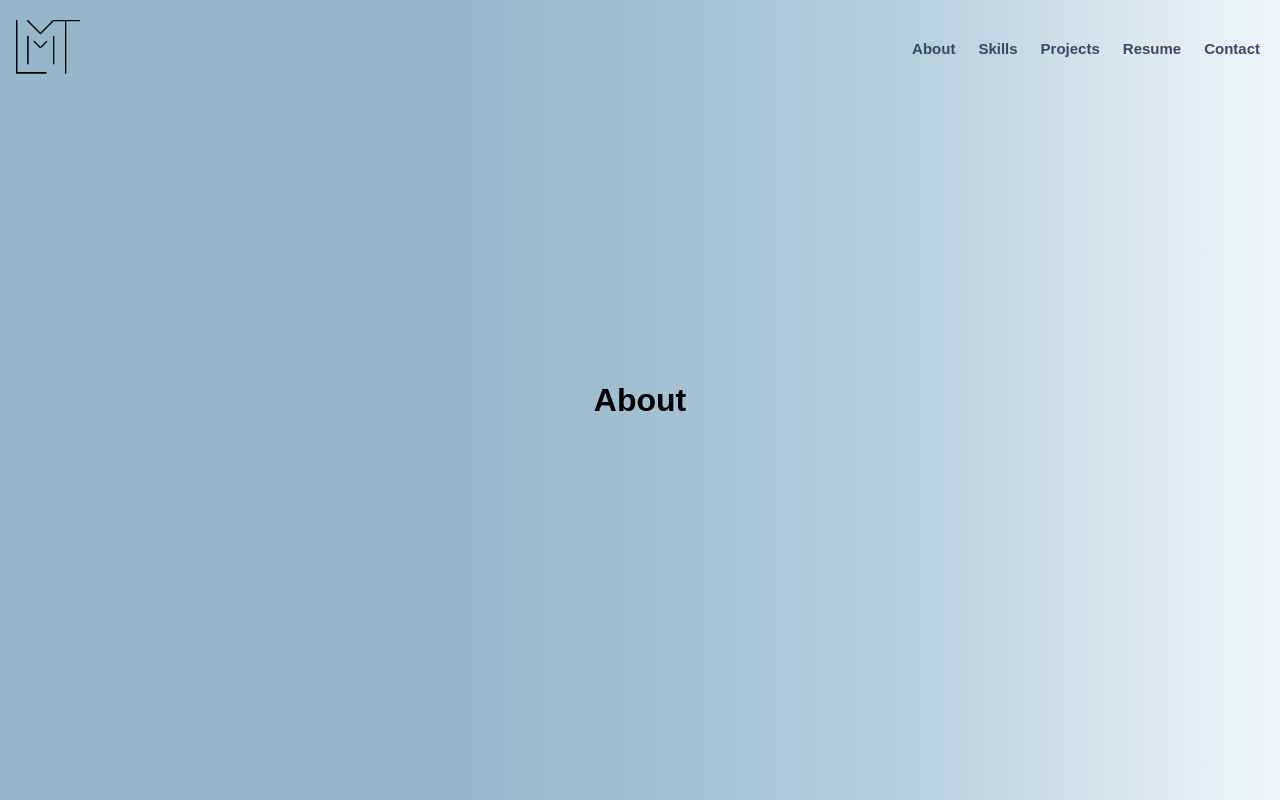
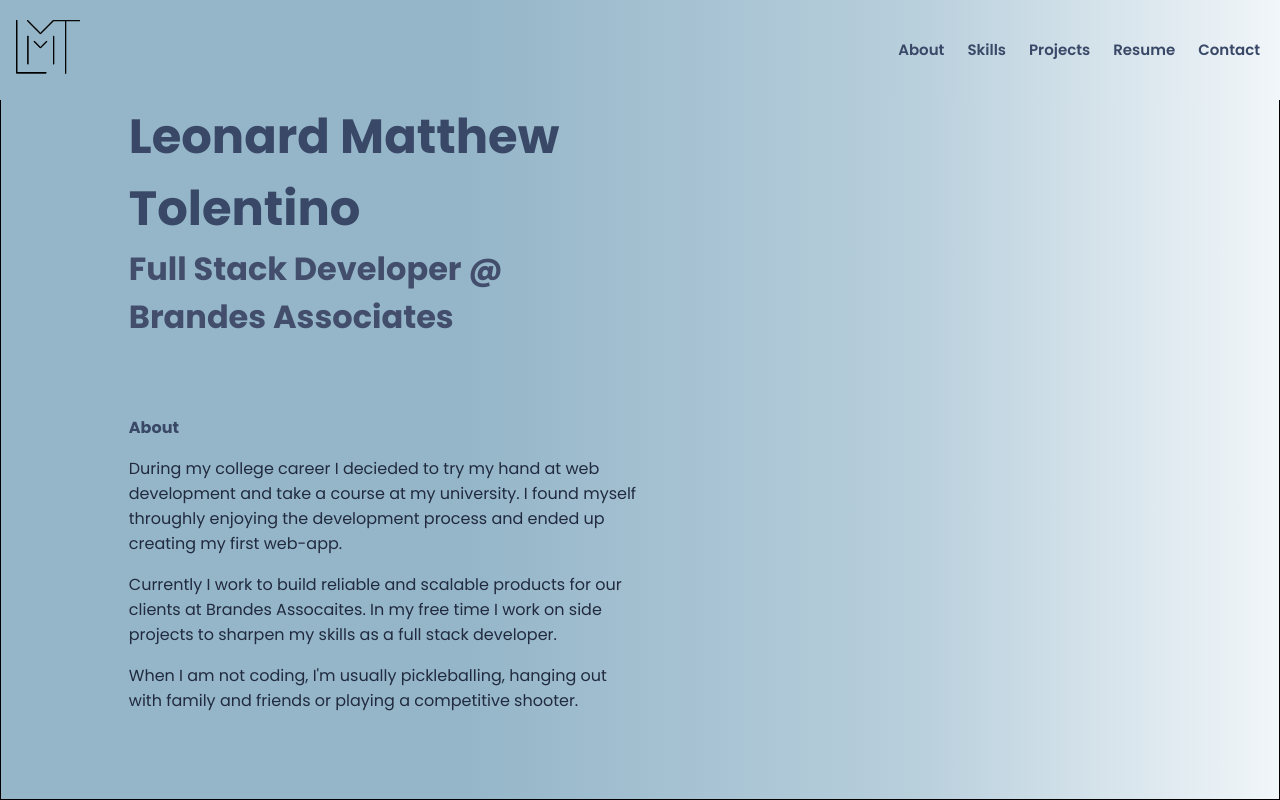
Before and after one commit to Matthew-Tolentino/app-lmt, a React (Create React App) app: page / in a window 1280 px wide. Shown: the top 800 px of the page. Built offline with nearby package versions, Linux system fonts and the light colour scheme.

Commit message:
Add to about page

```diff
--- a/public/index.html
+++ b/public/index.html
@@ -26,6 +26,9 @@
     -->
     <link href="https://fonts.googleapis.com/icon?family=Material+Icons" rel="stylesheet">
     <title>LMT Portfolio</title>
+    <link
+      href="https://fonts.googleapis.com/css2?family=Permanent+Marker&family=Poppins:wght@300;400;500;600;700;800;900&display=swap"
+      rel="stylesheet">
   </head>
   <body>
     <noscript>You need to enable JavaScript to run this app.</noscript>
--- a/src/App.scss
+++ b/src/App.scss
@@ -1,11 +1,12 @@
 @import './styles.scss';
 
 section {
+  border: 1px solid black;
   display: grid;
   place-items: center;
   height: 100vh;
   font-size: 32px;
-  font-weight: bold;
+  // font-weight: bold;
   background: linear-gradient(270deg, $base-color 0%,
         $base-color2 28.53%,
         $base-color3 63.52%)
--- a/src/App.tsx
+++ b/src/App.tsx
@@ -3,12 +3,13 @@ import logo from './logo.svg';
 import './App.scss';
 import './styles.scss';
 import Menu from './components/Menu/Menu';
+import About from './components/About/About';
 
 function App() {
   return (
     <div className="App">
       <Menu />
-      <section id="About">About</section>
+      <section id="About"><About /></section>
       <section id="Skills">Skills</section>
       <section id="Projects">Projects</section>
       <section id="Resume">Resume/CV</ section>
--- /dev/null
+++ b/src/components/About/About.scss
@@ -0,0 +1,41 @@
+@import "../../styles.scss";
+
+.about {
+  margin: 100px 10%;
+  display: grid;
+  grid-template-rows: 1fr 1fr;
+  grid-template-columns: 1fr 1fr;
+}
+
+.header-section {
+  grid-area: 1 / 1 / 1 / 1;
+}
+
+.about-section {
+  grid-area: 2 / 1 / 2 / 1;
+}
+
+.title {
+  color: $primary-color;
+  font-size: 16px;
+  font-weight: bold;
+  margin-bottom: 1em;
+}
+
+h1 {
+  color: $primary-color;
+}
+
+.sub-title {
+  color: $secondary-color;
+}
+
+.content {
+  color: $ternary-color;
+}
+
+div p {
+  @extend .content;
+  font-size: 16px;
+  margin-bottom: 1em;
+}
--- /dev/null
+++ b/src/components/About/About.tsx
@@ -0,0 +1,35 @@
+import React, { useState } from 'react';
+import './About.scss';
+
+function About() {
+  return (
+    <div className='about'>
+      <div className='header-section'>
+        <h1>Leonard Matthew Tolentino</h1>
+        <h4 className='sub-title'>Full Stack Developer @ Brandes Associates</h4>
+        {/* <h6>I am a full stack developer based in Los Angelas, CA</h6> */}
+      </div>
+
+      <div className='about-section'>
+        <div className='title'>
+          About
+        </div>
+        <div>
+          <p>
+            During my college career I decieded to try my hand at web development and take a
+            course at my university. I found myself throughly enjoying the development process
+            and ended up creating my first web-app.
+          </p>
+          <p>Currently I work to build reliable and scalable products for our clients at Brandes
+            Assocaites. In my free time I work on side projects to sharpen my skills as a full
+            stack developer.</p>
+          <p>When I am not coding, I'm usually pickleballing, hanging out with family and friends
+            or playing a competitive shooter.
+          </p>
+        </div>
+      </div>
+    </div>
+  );
+}
+
+export default About;
--- a/src/components/Menu/Menu.scss
+++ b/src/components/Menu/Menu.scss
@@ -11,10 +11,10 @@ header {
   align-items: center;
   justify-content: space-between;
   padding: 16px;
-  background: transparent;
-  // background: linear-gradient(270deg, $base-color 0%,
-  //     $base-color2 28.53%,
-  //     $base-color3 63.52%)
+  // background: transparent;
+  background: linear-gradient(270deg, $base-color 0%,
+      $base-color2 28.53%,
+      $base-color3 63.52%)
 }
 
 .logo {
--- a/src/styles.scss
+++ b/src/styles.scss
@@ -3,7 +3,8 @@ $base-color: #F1F6F9;
 $base-color2: #b8cfdc;
 $base-color3: #95b6c9;
 $primary-color: #394867;
-$secondary-color: #212A3E;
+$secondary-color: #424e6c;
+$ternary-color: #212A3E;
 
 // App Breakpoints
 $bp-tablet: 768px;
```
